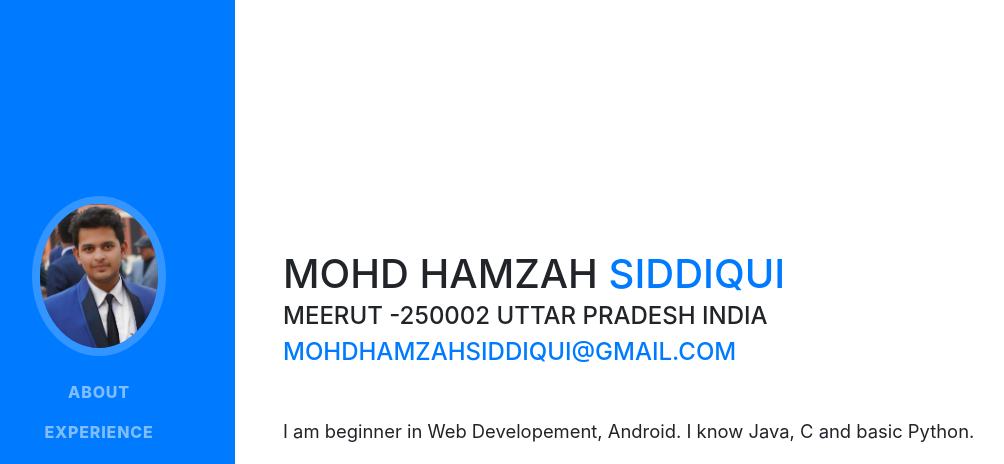
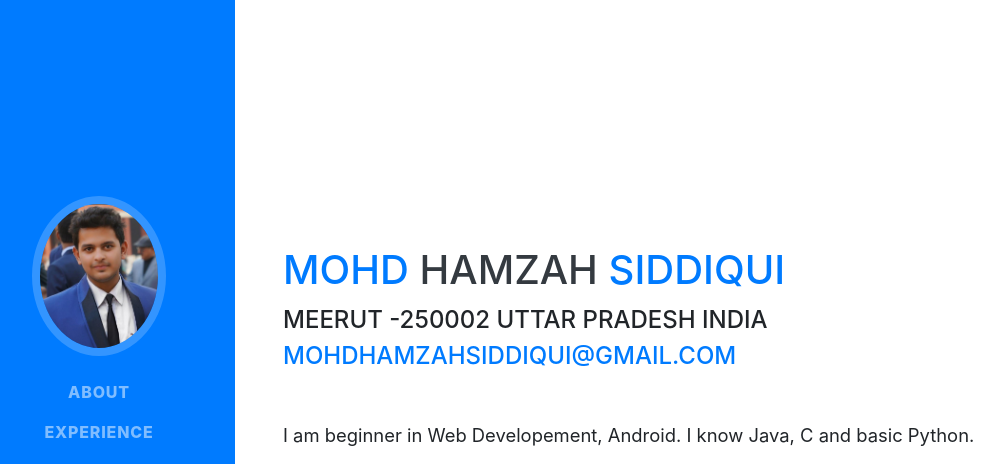
Before and after one commit to mhamzahsiddiqui/resume, a website with bundled scripts: page index.html in a window 1280 px wide. Shown: the top 464 px of the page, without its empty margins (37-1041 px from the left). Built offline with nearby package versions, Linux system fonts and the light colour scheme; a web font is replaced by a local one.

Commit message:
Update index.html

```diff
--- a/index.html
+++ b/index.html
@@ -66,7 +66,8 @@
 
       <section class="resume-section p-3 p-lg-5 d-flex d-column" id="about">
         <div class="my-auto">
-          <h1 class="mb-0">Mohd Hamzah
+          <h1 class="text-primary">Mohd
+            <span class="text-dark">Hamzah</span>
             <span class="text-primary">Siddiqui</span>
           </h1>
           <div class="subheading mb-5">Meerut -250002 Uttar Pradesh India
```
